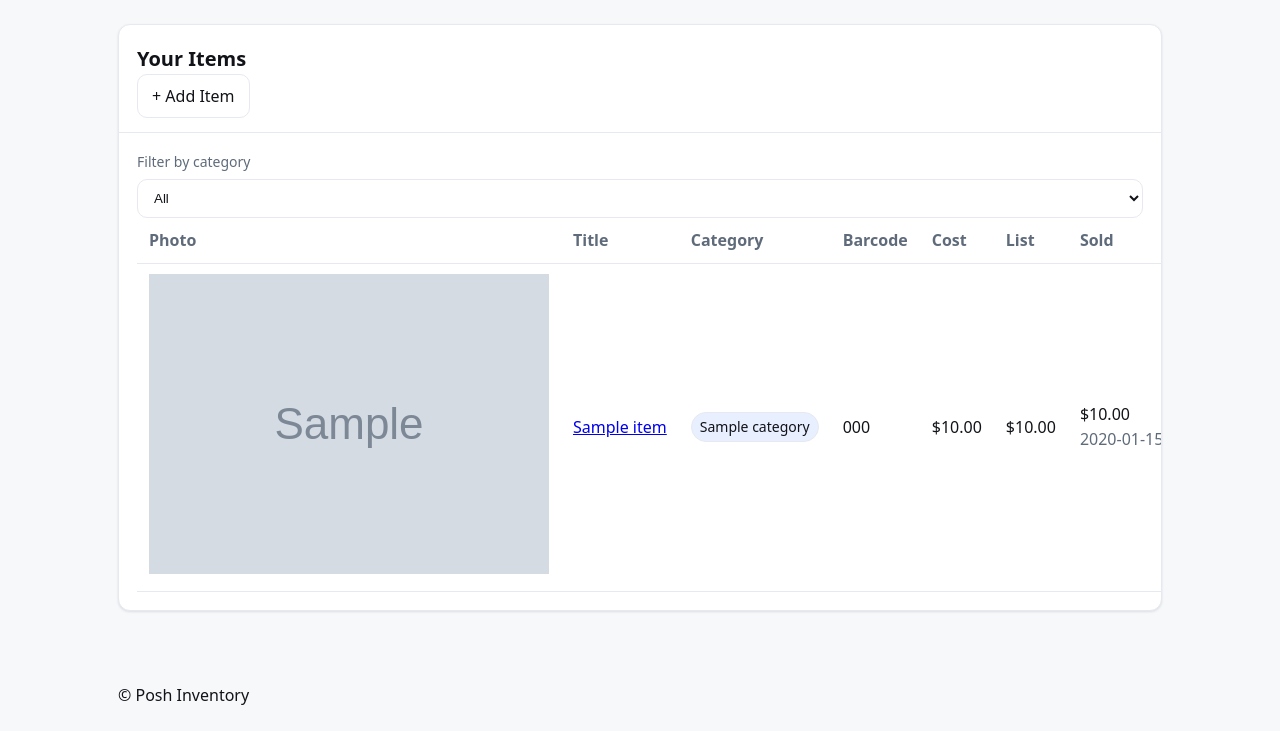
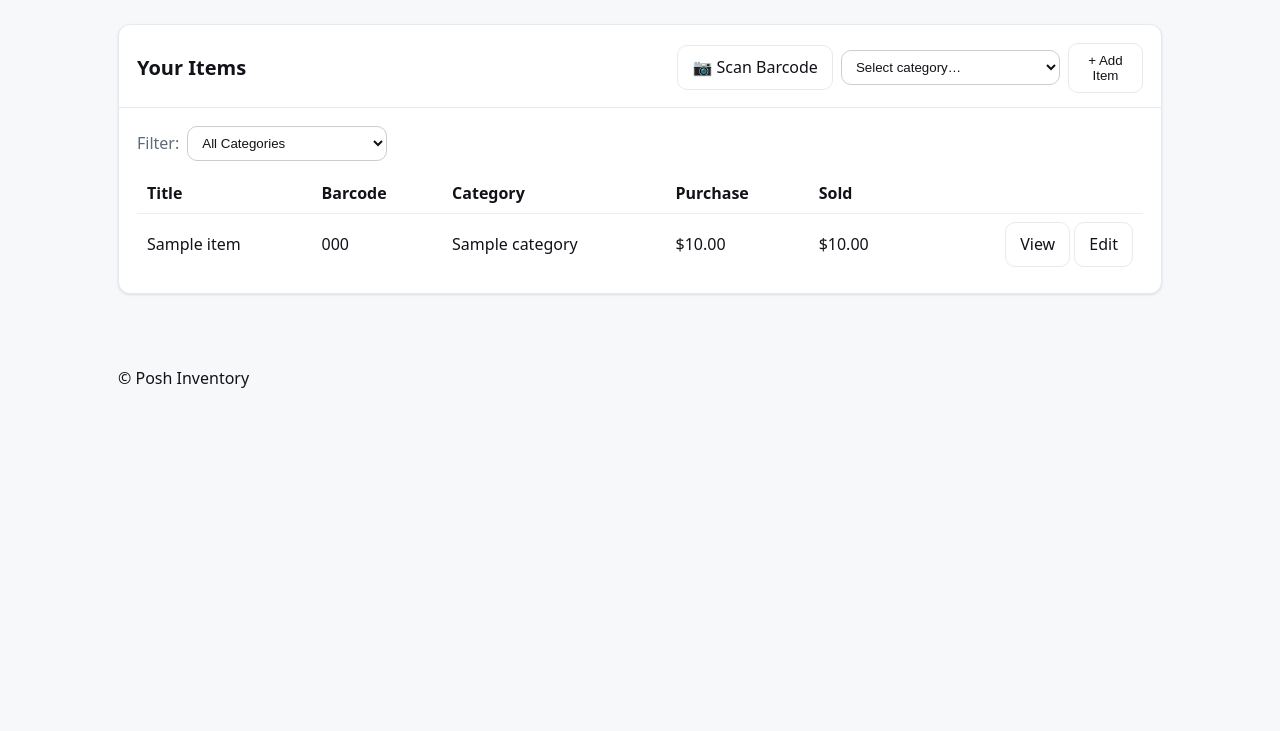
Before and after one commit to noahc763/posh-inventory, a Flask app: page / in a window 1280 px wide. Shown: the part 131-862 px from the top of the page. After the commit the page ends 519 px from the top, so only its background shows below. Run offline with Flask 3, Linux system fonts and the light colour scheme; a user stored in the database is signed in; tables that the repository leaves empty hold one stand-in row (values such as "Sample post"); grey boxes marked "Sample" are stand-in pictures.

Commit message:
Added manual entry

```diff
--- a/app.py
+++ b/app.py
@@ -23,7 +23,8 @@ def create_app():
     # --- DB init ---
     db.init_app(app)
     with app.app_context():
-        if os.environ.get("RUN_DB-CREATE_ALL") == "1":
+        # Fixed env var name + os.environ
+        if os.environ.get("RUN_DB_CREATE_ALL") == "1":
             db.create_all()
 
     # --- Auth ---
@@ -102,6 +103,23 @@ def create_app():
             return jsonify({"found": True, "id": item.id}), 200
         return jsonify({"found": False}), 200
 
+    # === Manual Add support (no new templates needed) ===
+    # 1) Legacy '/items/add' -> redirect to scanner (avoids 404s from bots/old links)
+    @app.route("/items/add")
+    def legacy_items_add():
+        return redirect(url_for("scan"), code=301)
+
+    # 2) Handy shortcut: '/items/new?category_id=<id>&barcode=<optional>'
+    #    Redirects to the canonical category-aware route used by both manual and scan flows.
+    @app.route("/items/new")
+    @login_required
+    def items_new_shortcut():
+        category_id = request.args.get("category_id", type=int)
+        barcode = request.args.get("barcode", "")
+        if not category_id:
+            # If no category provided, send to the scan page where user can pick one
+            return redirect(url_for("scan"))
+        return redirect(url_for("items_new", category_id=category_id, barcode=barcode))
 
     # ONE canonical "new item" path that includes category
     @app.route("/categories/<int:category_id>/items/new", methods=["GET", "POST"])
@@ -111,7 +129,7 @@ def create_app():
         category = Category.query.filter_by(id=category_id, user_id=current_user.id).first_or_404()
 
         if request.method == "GET":
-            # prefill barcode from ?barcode=... (scanner flow)
+            # prefill barcode from ?barcode=... (scanner or manual shortcut)
             barcode = request.args.get("barcode", "")
             return render_template("item_form.html", prefill={"barcode": barcode}, category=category)
 
--- a/templates/dashboard.html
+++ b/templates/dashboard.html
@@ -1,58 +1,88 @@
-{% extends 'base.html' %}
+{% extends "base.html" %}
 {% block content %}
 <section class="card">
-  <div class="card-header">
-    <h2>Your Items</h2>
-    <div class="actions">
-      <a class="btn" href="/items/add">+ Add Item</a>
+  <div class="card-header" style="display:flex;justify-content:space-between;align-items:center;gap:12px;flex-wrap:wrap;">
+    <h2 style="margin:0;">Your Items</h2>
+
+    <!-- Actions: Scan + Manual Add -->
+    <div class="actions" style="display:flex;gap:8px;align-items:center;flex-wrap:wrap;">
+      <a class="btn" href="{{ url_for('scan') }}">📷 Scan Barcode</a>
+
+      <!-- Manual add: choose category, then jump to new-item form -->
+      <div style="display:flex;gap:8px;align-items:center;">
+        <select id="manualAddCategory" style="min-width:200px;padding:8px 10px;border-radius:10px;border:1px solid #ccc;">
+          <option value="" disabled {% if not selected_cat %}selected{% endif %}>Select category…</option>
+          {% for c in categories %}
+            <option value="{{ c.id }}" {% if selected_cat == c.id %}selected{% endif %}>{{ c.name }}</option>
+          {% endfor %}
+        </select>
+        <button class="btn" type="button" id="manualAddBtn">+ Add Item</button>
       </div>
     </div>
+  </div>
+
   <div class="card-body">
-    <form method="get" class="toolbar">
-      <label class="field">
-        <span>Filter by category</span>
-        <select name="category" onchange="this.form.submit()">
-          <option value="">All</option>
+    <!-- Filter by category (existing behavior) -->
+    <form method="get" action="{{ url_for('dashboard') }}" style="display:flex;gap:8px;align-items:center;margin-bottom:12px;flex-wrap:wrap;">
+      <label style="display:flex;align-items:center;gap:8px;">
+        <span class="muted">Filter:</span>
+        <select name="category" onchange="this.form.submit()" style="min-width:200px;padding:8px 10px;border-radius:10px;border:1px solid #ccc;">
+          <option value="">All Categories</option>
           {% for c in categories %}
-            <option value="{{ c.id }}" {% if selected_cat==c.id %}selected{% endif %}>{{ c.name }}</option>
+            <option value="{{ c.id }}" {% if selected_cat == c.id %}selected{% endif %}>{{ c.name }}</option>
           {% endfor %}
         </select>
       </label>
       {% if selected_cat %}
-        <a class="btn ghost" href="/">Clear</a>
+        <a class="btn" href="{{ url_for('dashboard') }}">Clear</a>
       {% endif %}
     </form>
 
-    <div class="table-wrap">
-      <table class="table table-zebra">
+    <!-- Items table -->
+    <table style="width:100%;border-collapse:collapse;">
       <thead>
         <tr>
-            <th>Photo</th>
-            <th>Title</th>
-            <th>Category</th>
-            <th>Barcode</th>
-            <th>Cost</th>
-            <th>List</th>
-            <th>Sold</th>
-            <th>Profit</th>
+          <th style="text-align:left;border-bottom:1px solid #eee;padding:8px 10px;">Title</th>
+          <th style="text-align:left;border-bottom:1px solid #eee;padding:8px 10px;">Barcode</th>
+          <th style="text-align:left;border-bottom:1px solid #eee;padding:8px 10px;">Category</th>
+          <th style="text-align:left;border-bottom:1px solid #eee;padding:8px 10px;">Purchase</th>
+          <th style="text-align:left;border-bottom:1px solid #eee;padding:8px 10px;">Sold</th>
+          <th style="text-align:right;border-bottom:1px solid #eee;padding:8px 10px;"></th>
         </tr>
       </thead>
       <tbody>
         {% for it in items %}
           <tr>
-            <td class="cell-photo">{% if it.photo_path %}<img src="/{{ it.photo_path }}" alt="" />{% else %}<span class="badge">No photo</span>{% endif %}</td>
-            <td><a class="link" href="/items/{{ it.id }}">{{ it.title }}</a></td>
-            <td>{% if it.category %}<span class="badge">{{ it.category.name }}</span>{% else %}<span class="muted">—</span>{% endif %}</td>
-            <td class="mono">{{ it.barcode or '' }}</td>
-            <td class="mono">${{ '%.2f'|format(it.purchase_price or 0) }}</td>
-            <td class="mono">${{ '%.2f'|format(it.list_price or 0) }}</td>
-            <td class="mono">{% if it.sold_price %}${{ '%.2f'|format(it.sold_price) }}<br/><span class="muted small">{{ it.sold_date }}</span>{% else %}<span class="muted">—</span>{% endif %}</td>
-            <td class="mono">{% if it.sold_price %}${{ '%.2f'|format(it.profit()) }}{% else %}<span class="muted">—</span>{% endif %}</td>
+            <td style="padding:8px 10px;">{{ it.title }}</td>
+            <td style="padding:8px 10px;">{{ it.barcode or '—' }}</td>
+            <td style="padding:8px 10px;">{{ it.category.name if it.category else '—' }}</td>
+            <td style="padding:8px 10px;">${{ '%.2f'|format(it.purchase_price or 0) }}</td>
+            <td style="padding:8px 10px;">
+              {% if it.sold_price %}
+                ${{ '%.2f'|format(it.sold_price) }}
+              {% else %} — {% endif %}
+            </td>
+            <td style="padding:8px 10px;text-align:right;white-space:nowrap;">
+              <a class="btn" href="{{ url_for('item_detail', item_id=it.id) }}">View</a>
+              <a class="btn" href="{{ url_for('items.edit_item', item_id=it.id) }}">Edit</a>
+            </td>
           </tr>
+        {% else %}
+          <tr><td colspan="6" class="muted" style="padding:10px;">No items yet.</td></tr>
         {% endfor %}
       </tbody>
     </table>
   </div>
-  </div>
 </section>
+
+<script>
+  // Manual Add: when user clicks "+ Add Item", go to the shortcut route which redirects to the canonical path.
+  document.getElementById('manualAddBtn')?.addEventListener('click', () => {
+    const sel = document.getElementById('manualAddCategory');
+    const cat = sel?.value;
+    if (!cat) { alert('Pick a category first.'); return; }
+    // uses the /items/new shortcut you added in app.py
+    window.location.assign(`/items/new?category_id=${encodeURIComponent(cat)}`);
+  });
+</script>
 {% endblock %}
```
Lines whose indentation alone changed are shown as unchanged.
